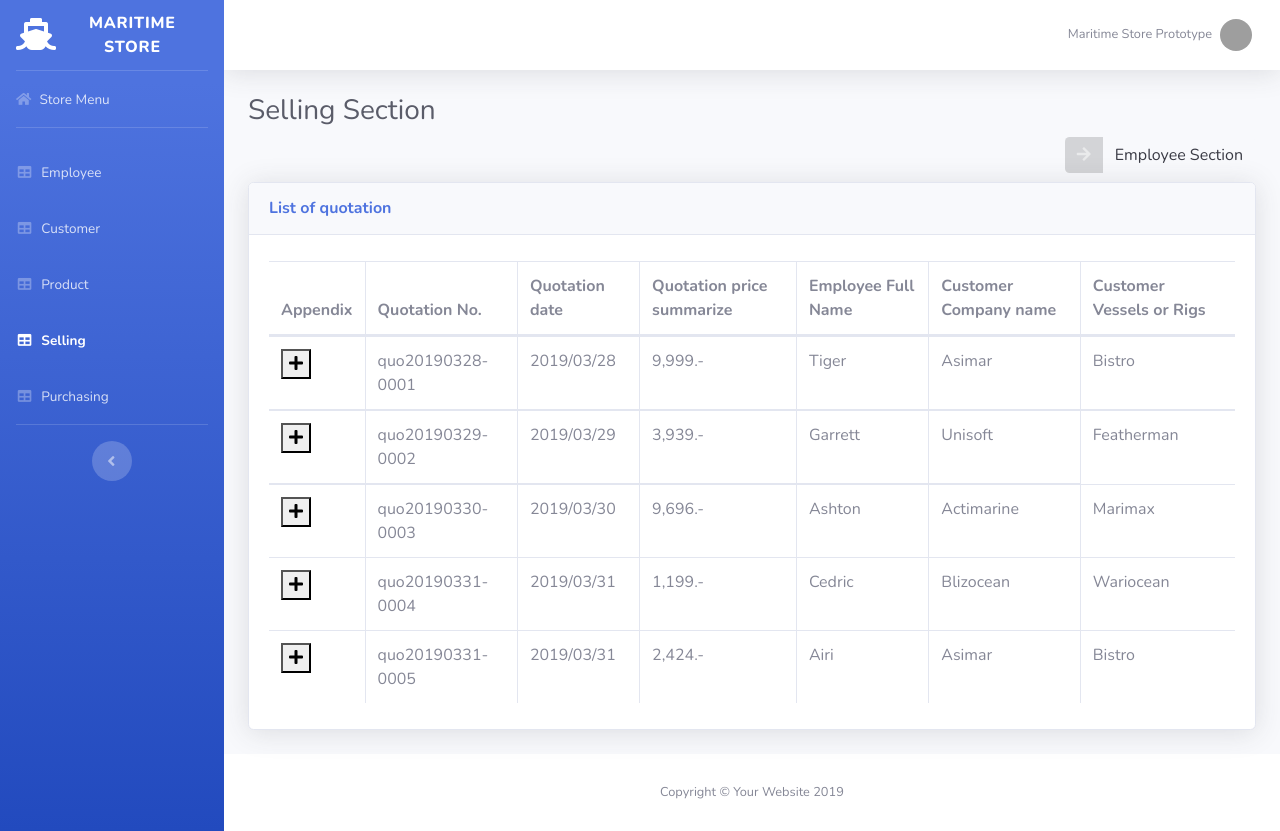
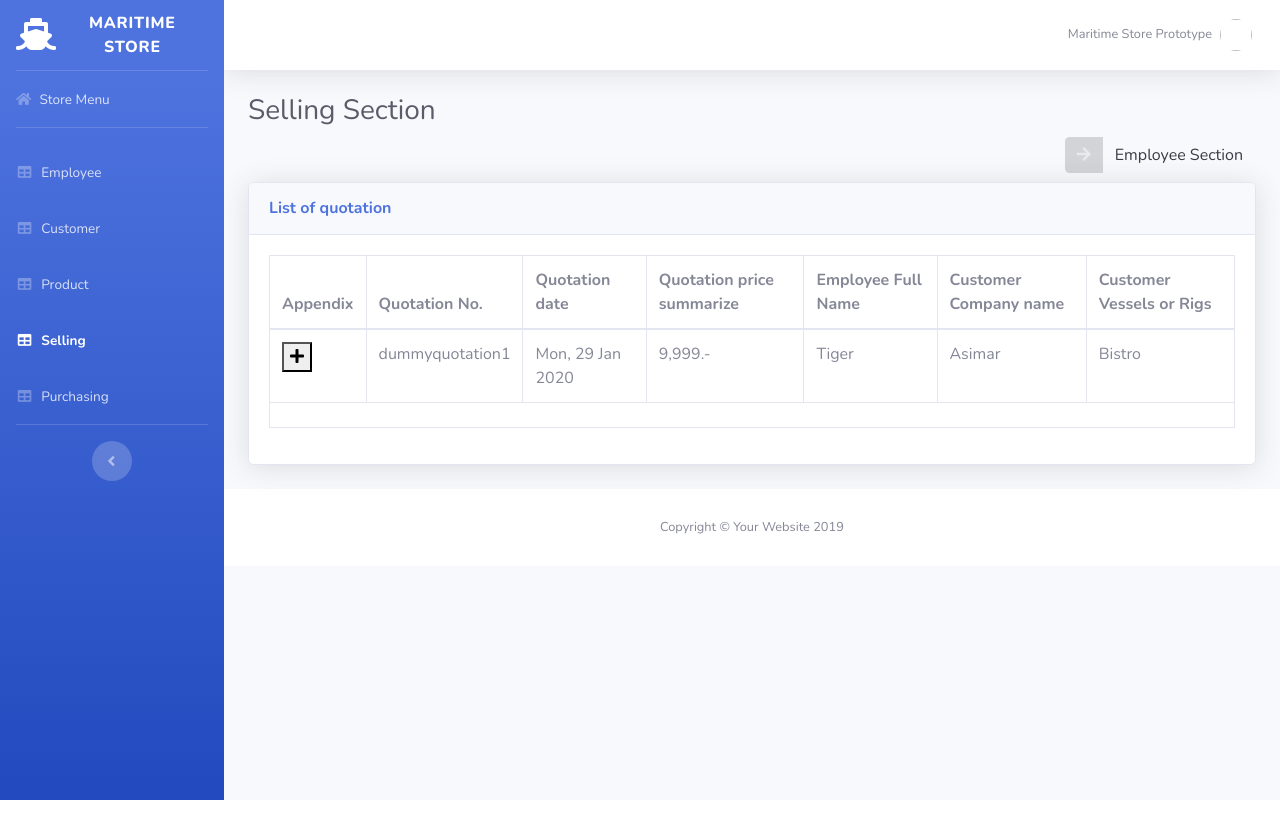
Before and after one commit to aczostudio/MSC-SKL-DB, a Flask app: page /tablesSelling.html in a window 1280 px wide. After the commit the page ends 800 px from the top, so only its background shows below. Run offline with Flask 2, Linux system fonts and the light colour scheme; some libraries are stand-ins or nearby versions; grey boxes are pictures that could not be loaded.

Commit message:
update showing quotation table with collapse button

```diff
--- a/python-virtual-environments/app.py
+++ b/python-virtual-environments/app.py
@@ -1,14 +1,14 @@
+import re
+import json
+import os
+
 from flask import Flask ,render_template, request, redirect, url_for
 from flask_mysqldb import MySQL
 from datetime import datetime
-import re
 from html.parser import HTMLParser
-import json
+from pythonMaria import pythonMaria
 
 # app = Flask(__name__)
-import pythonMaria
-import os
-import json
 
 def oldapproute():
     # @app.route('/')
@@ -66,6 +66,8 @@ def users():
 
 # customer_t = pythonMaria.pythonMaria_SelectStar("customer")
 
+ptMaria = pythonMaria()
+
 @app.route('/')
 @app.route('/login.html')
 def login():
@@ -99,11 +101,12 @@ def tablesCustomer():
 def tablesProduct():
     return render_template('tablesProduct.html')
 
-product_t = pythonMaria.pythonMaria_SelectStar("product")
-cpo_t = pythonMaria.pythonMaria_SelectStar("customerproductorder")
-#print('CPO : ' , cpo_t)
+product_t = ptMaria.pythonMaria_SelectStar("product")
+cpo_t = ptMaria.pythonMaria_SelectStar("customerproductorder")
+quo_t = ptMaria.pythonMaria_SelectStar("quotation")
+print('QUO : ' , quo_t)
 
-pythonMaria.pythonMaria_closeConnect()
+ptMaria.pythonMaria_closeConnect()
 
 def generate_cpo_id(quo_l_index, adding_index):
     cpo_month = cpo_t[0][1].strftime("%Y%m")
@@ -115,9 +118,6 @@ def generate_cpo_id(quo_l_index, adding_index):
     cpo_month += "{0:0=4d}".format(cpo_id_num)
     cpo_return_id = ('quo' + str(cpo_month))
     return cpo_return_id
-
-#cpo_id = generate_cpo_id(str(cpo_t[len(cpo_t)-1][0]))
-#print('CPO ID : ' , cpo_id)
 
 class CPO_ID_INDEX:
     def __init__(self,cpoTable):
@@ -182,70 +182,26 @@ def test_insert_data(json_data):
     for in_data in insert_product:
         test_data = [test_id,test_date,in_data[0],in_data[1],in_data[2],test_clerk,test_cust]
         print("DATA TO INSERT : " , test_data)
-        pythonMaria.pythonmaria_insert_customerorder(test_data)
+        ptMaria.pythonmaria_insert_customerorder(test_data)
         test_data = []
 
     #quo_id,quo_date,quo_total,quo_vat,quo_net,cpo_id
     quo_data = [test_id,test_date,quo_total,quo_vatprice,quo_nettotal,test_id]
     print("QUO TO INSERT : " , quo_data)
-    pythonMaria.pythonmaria_insert_quotation(quo_data)
+    ptMaria.pythonmaria_insert_quotation(quo_data)
 
-
-    #for att in dir(string_data):
-    #    print (att, getattr(string_data,att))
-    #print("TYPE : " , type(string_data))
-    #print(dir(string_data))
-    #print(getattr(string_data))
-
-    # product_data = string_data.split(",")
-    # print("CHECK PR DATA : " , product_data)
-
-    # #test_id = cpo_id
-    # test_id = my_cpo_index.generate_nextIndex()
-
-    # for x in range(0, len(product_data), 6):
-
-    #     datetime_now = datetime.now()
-    #     test_date = datetime_now
-    #     test_name = product_data[x+0]
-    #     #print("PRODUCT [3] : " , product_data[3])
-    #     #print(type(product_data[3]))
-    #     test_quan = int(float(product_data[x+3]))
-    #     test_vat = float(product_data[x+4])
-    #     test_clerk = "clerk_dummy"
-    #     test_cust = "customer_dummy"
-
-    #     test_data = [test_id,test_date,test_name,test_quan,test_vat,test_clerk,test_cust]
-    #     print(test_data)
-    #     pythonMaria.pythonmaria_insert_customerorder(test_data)
-    #     test_data = []
-
-    #quo_data =
-    #pythonMaria.pythonmaria_insert_quotation(quo_data)
-
-# @app.route('/tablesSelling.html')
-# def tablesSelling():
-#     return render_template('tablesSelling.html',t_product=product_t)
+    quo_t = quo_t = ptMaria.pythonMaria_SelectStar("quotation")
+    print('UPDATE QUO : ' , quo_t)
 
 @app.route('/tablesSelling.html', methods=["GET", "POST"])
 def tablesSelling():
 
     if request.method == 'POST':
-        #print ("REQUEST DATA : " , request.data)
-        #print("KEYS : " , request.form.keys)
         the_json = request.form.getlist('savechange')
-        print("THE JSON : " , the_json)
-        print("THE JSON LEN : " , len(the_json))
-        print("TYPE OF THE JSON : " , type(the_json))
-        # the_dict = request.form.to_dict()
-        # print("THE DICT : " , the_dict)
-        # print("THE DICT LEN : " , len(the_dict))
-        # print("TYPE OF THE DICT : " , type(the_dict))
         #this template simply prints it out and all that I get is b"
         test_insert_data(the_json)
-        #return redirect(url_for('tablesSelling'))
 
-    return render_template('tablesSelling.html',t_product=product_t)
+    return render_template('tablesSelling.html',t_product=product_t,t_quotation = quo_t)
 
 def old_Post():
     # @app.route('/postmethod', methods = ['POST'])
--- a/python-virtual-environments/templates/tablesSelling.html
+++ b/python-virtual-environments/templates/tablesSelling.html
@@ -8,7 +8,7 @@
   <meta name="viewport" content="width=device-width, initial-scale=1, shrink-to-fit=no">
   <meta name="description" content="">
   <meta name="author" content="">
-
+<link rel="shortcut icon" href="">
   <title>Marine Store Prototype - Selling Section</title>
 
   <!-- Custom fonts for this template -->
@@ -19,9 +19,10 @@
 
   <!-- Custom styles for this template -->
   <link href="/static/css/sb-admin-2.css" rel="stylesheet">
+  <link rel="shortcut icon" href="#">
+  <!-- Custom styles for this page -->
+  <!-- <link href="/static/vendor/datatables/dataTables.bootstrap4.css" rel="stylesheet"> -->
 
-  <!-- Custom styles for this page -->
-  <link href="/static/vendor/datatables/dataTables.bootstrap4.css" rel="stylesheet">
   <!-- maxcdn bootstrap
   <link href="//maxcdn.bootstrapcdn.com/bootstrap/4.1.1/css/bootstrap.min.css" rel="stylesheet" id="bootstrap-css">
   <script src="//maxcdn.bootstrapcdn.com/bootstrap/4.1.1/js/bootstrap.min.js"></script>
@@ -35,16 +36,22 @@
 </head>
 
 <body id="page-top">
-  <input id="all_product_db" type=hidden>
+
   <script>
     var maria_product = [];
     maria_product = JSON.parse('{{ t_product | tojson}}');
-    //console.log("MARIA : ");
-    //console.log(Object.values(maria_product));
+
+    var maria_quotation = [];
+    maria_quotation = JSON.parse('{{ t_quotation | tojson}}');
+
+    // console.log("MARIA : ");
+    // console.log(Object.values(maria_quotation));
   </script>
-  <script src="//ajax.googleapis.com/ajax/libs/jqueryui/1.10.4/jquery-ui.min.js"></script>
+
+  <script src="http://ajax.googleapis.com/ajax/libs/jquery/1.7.1/jquery.min.js" type="text/javascript"></script>
   <script type="text/javascript" src="/static/js/table_interaction.js"></script>
   <script type="text/javascript" src="/static/js/debuggg/toggle_del_button.js"></script>
+  <script type="text/javascript" src="/static/js/quotation_t_insert.js"></script>
 
   <!-- Page Wrapper -->
   <div id="wrapper">
@@ -166,8 +173,7 @@
               <a class="nav-link dropdown-toggle" href="#" id="userDropdown" role="button" data-toggle="dropdown"
                 aria-haspopup="true" aria-expanded="false">
                 <span class="mr-2 d-none d-lg-inline text-gray-600 small">Maritime Store Prototype</span>
-                <img class="img-profile rounded-circle"
-                  src="https://cdn.icon-icons.com/icons2/1378/PNG/512/avatardefault_92824.png">
+                <img class="img-profile rounded-circle">
               </a>
               <!-- Dropdown - User Information -->
               <div class="dropdown-menu dropdown-menu-right shadow animated--grow-in" aria-labelledby="userDropdown">
@@ -263,25 +269,25 @@
                               <div class="form-group row align-items-center">
                                 <div class="form-group col">
                                   <form>Company Name
-                                    <input id="quo_input" type="text" name='quo_input_cNAME' placeholder=""
+                                    <input type="text" name='quo_input_cNAME' placeholder=""
                                       class="form-control" />
                                   </form>
                                   <form>Company Address
-                                    <input id="quo_input" type="text" name='quo_input_cADD' placeholder=""
+                                    <input type="text" name='quo_input_cADD' placeholder=""
                                       class="form-control" />
                                   </form>
                                   <form>Company Tax Number
-                                    <input id="quo_input" type="number" name='quo_input_cTAX' placeholder=""
+                                    <input type="number" name='quo_input_cTAX' placeholder=""
                                       class="form-control" />
                                   </form>
                                 </div>
                                 <div class="form-group col">
                                   <form>Quotation Date
-                                    <input id="quo_input" type="date" name='quo_input_qDATE' placeholder=""
+                                    <input type="date" name='quo_input_qDATE' placeholder=""
                                       class="form-control" />
                                   </form>
                                   <form>Quotation Number
-                                    <input id="quo_input" type="text" name='quo_input_qNUM' placeholder=""
+                                    <input type="text" name='quo_input_qNUM' placeholder=""
                                       class="form-control" />
                                   </form>
                                 </div>
@@ -515,7 +521,7 @@
             </div>
             <div class="card-body">
               <div class="table-responsive">
-                <table class="table table-bordered" id="dataTable" width="100%" cellspacing="0">
+                <table class="table table-bordered" id="quoTable" width="100%" cellspacing="0">
                   <thead>
                     <tr>
                       <th>Appendix</th>
@@ -530,8 +536,8 @@
                   <tbody>
                     <tr >
                       <td><button data-toggle="collapse" data-target="#demo1" class="accordion-toggle" type="button" class="btn btn-secondary btn-sm" ><i class="fas fa-plus"></i> </button></td>
-                      <td>quo20190328-0001</td>
-                      <td>2019/03/28</td>
+                      <td>dummyquotation1</td>
+                      <td >Mon, 29 Jan 2020</td>
                       <td>9,999.-</td>
                       <td>Tiger</td>
                       <td>Asimar</td>
@@ -563,131 +569,16 @@
                         </div>
                       </td>
                     </tr>
-                    <tr>
-                      <td><button data-toggle="collapse" data-target="#demo1" class="accordion-toggle" type="button" class="btn btn-secondary btn-sm" ><i class="fas fa-plus"></i> </button></td>
-                      <td>quo20190329-0002</td>
-                      <td>2019/03/29</td>
-                      <td>3,939.-</td>
-                      <td>Garrett</td>
-                      <td>Unisoft</td>
-                      <td>Featherman</td>
-                    </tr>
-                    <tr>
-                      <td colspan="6" class="table-hiddenRow">
-                        <div class="accordian-body collapse" id="demo2">
-                          <table class="table table-borderless">
-                            <thead>
-                              <tr>
-                                <th>Access Key</th>
-                                <th>Secret Key</th>
-                                <th>Status </th>
-                                <th>Created</th>
-                                <th>Expires</th>
-                              </tr>
-                            </thead>
-                            <tbody>
-                              <tr>
-                                <td>access-key-1</td>
-                                <td>secretKey-1</td>
-                                <td>Status</td>
-                                <td>some date</td>
-                                <td>some date</td>
-                              </tr>
-                            </tbody>
-                          </table>
-                        </div>
-                      </td>
-                    </tr>
-                    <tr>
-                      <td><button data-toggle="collapse" data-target="#demo1" class="accordion-toggle" type="button" class="btn btn-secondary btn-sm" ><i class="fas fa-plus"></i> </button></td>
-                      <td>quo20190330-0003</td>
-                      <td>2019/03/30</td>
-                      <td>9,696.-</td>
-                      <td>Ashton</td>
-                      <td>Actimarine</td>
-                      <td>Marimax</td>
-                    </tr>
-                    <tr>
-                      <td><button data-toggle="collapse" data-target="#demo1" class="accordion-toggle" type="button" class="btn btn-secondary btn-sm" ><i class="fas fa-plus"></i> </button></td>
-                      <td>quo20190331-0004</td>
-                      <td>2019/03/31</td>
-                      <td>1,199.-</td>
-                      <td>Cedric</td>
-                      <td>Blizocean</td>
-                      <td>Wariocean</td>
-                    </tr>
-                    <tr>
-                      <td><button data-toggle="collapse" data-target="#demo1" class="accordion-toggle" type="button" class="btn btn-secondary btn-sm" ><i class="fas fa-plus"></i> </button></td>
-                      <td>quo20190331-0005</td>
-                      <td>2019/03/31</td>
-                      <td>2,424.-</td>
-                      <td>Airi</td>
-                      <td>Asimar</td>
-                      <td>Bistro</td>
-                    </tr>
                   </tbody>
                 </table>
               </div>
             </div>
+            <script>
+              maria_quotation.forEach(element => {
+                update_quo_table("quoTable",element,"#demo1")
+              });
 
-            <!-- DataTales Example
-            <div class="card shadow mb-4">
-              <div class="card-header py-3">
-                <h6 class="m-0 font-weight-bold text-primary">List of delivery order</h6>
-              </div>
-              <div class="card-body">
-                <div class="table-responsive">
-                  <table class="table table-bordered" id="dataTable" width="100%" cellspacing="0">
-                    <thead>
-                      <tr>
-                        <th>Firstname</th>
-                        <th>Lastname</th>
-                        <th>Date of Birth</th>
-                        <th>Email address</th>
-                        <th>Telephone No.</th>
-                        <th>Work time record</th>
-                      </tr>
-                    </thead>
-                    <tbody>
-                      <tr>
-                        <td>Tiger Nixon</td>
-                        <td>System Architect</td>
-                        <td>Edinburgh</td>
-                        <td>61</td>
-                        <td>2011/04/25</td>
-                        <td>$320,800</td>
-                      </tr>
-                      <tr>
-                        <td>Garrett Winters</td>
-                        <td>Accountant</td>
-                        <td>Tokyo</td>
-                        <td>63</td>
-                        <td>2011/07/25</td>
-                        <td>$170,750</td>
-                      </tr>
-                      <tr>
-                        <td>Ashton Cox</td>
-                        <td>Junior Technical Author</td>
-                        <td>San Francisco</td>
-                        <td>66</td>
-                        <td>2009/01/12</td>
-                        <td>$86,000</td>
-                      </tr>
-                      <tr>
-                        <td>Cedric Kelly</td>
-                        <td>Senior Javascript Developer</td>
-                        <td>Edinburgh</td>
-                        <td>22</td>
-                        <td>2012/03/29</td>
-                        <td>$433,060</td>
-                      </tr>
-                    </tbody>
-                  </table>
-                </div>
-              </div>
-            </div>-->
-            <!-- End of DataTales Example -->
-
+            </script>
           </div>
           <!-- /.container-fluid -->
 
@@ -746,11 +637,11 @@
     <script src="/static/js/sb-admin-2.min.js"></script>
 
     <!-- Page level plugins -->
-    <script src="/static/vendor/datatables/jquery.dataTables.min.js"></script>
-    <script src="/static/vendor/datatables/dataTables.bootstrap4.min.js"></script>
+    <!-- <script src="/static/vendor/datatables/jquery.dataTables.min.js"></script> -->
+    <!-- <script src="/static/vendor/datatables/dataTables.bootstrap4.min.js"></script> -->
 
     <!-- Page level custom scripts -->
-    <script src="/static/js/demo/datatables-demo.js"></script>
+    <!-- <script src="/static/js/demo/datatables-demo.js"></script> -->
     <script src="/static/js/demo/addremovetables-demo.js"></script>
     <script src="/static/js/debuggg/set__db_add_row.js"></script>
 </body>
```
Also changed, not shown: heidi_sql_updateDB/heidi_sql_updateDB.sql (+11 -14 lines), python-virtual-environments/pythonMaria.py (+126 -119 lines), python-virtual-environments/static/js/quotation_t_insert.js (added, +27 -0 lines).
